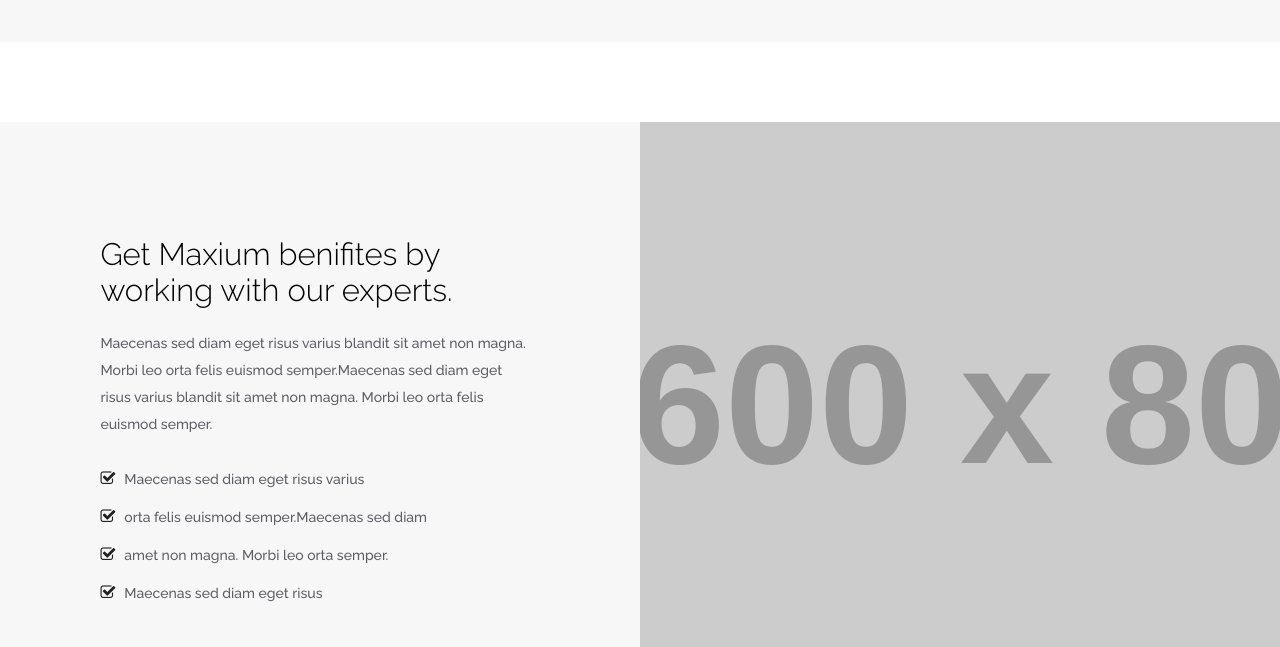
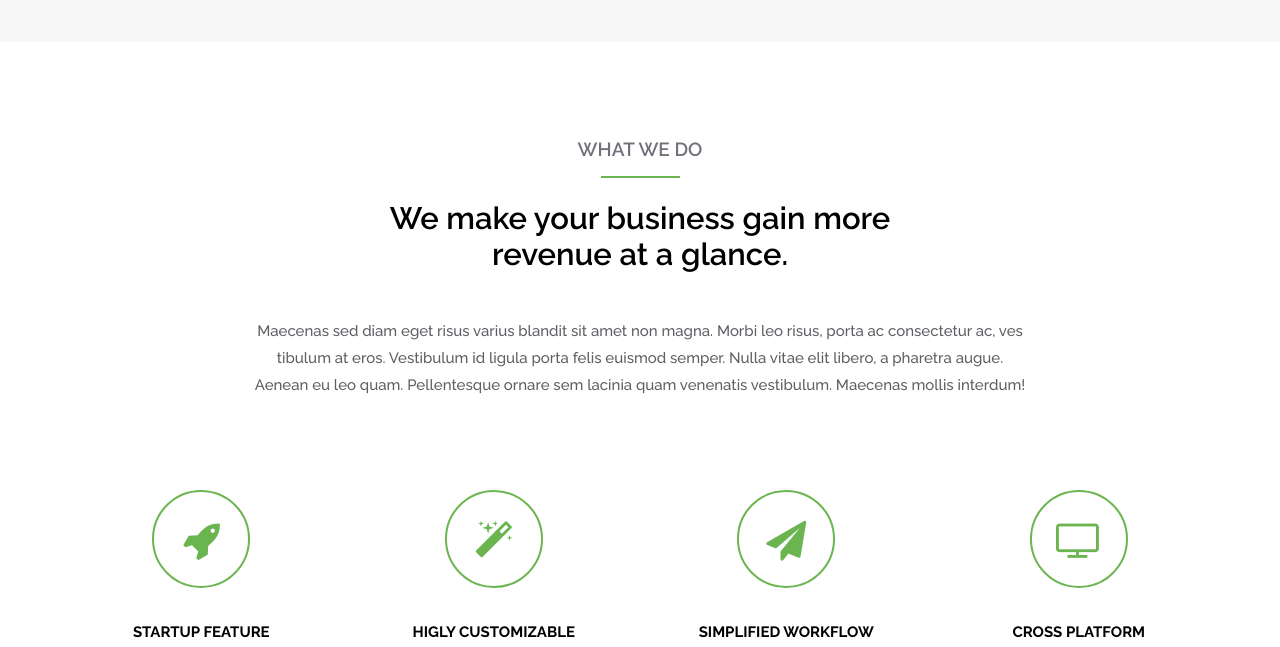
Before and after one commit to MiliberMancilla/chelingua, a plain HTML site: page index.html in a window 1280 px wide. Shown: the part 939-1586 px from the top of the page. Drawn offline with Linux system fonts and the light colour scheme; some packages are replaced by stand-ins of ours; placeholder pictures from the web are drawn by us; a script that the page names is missing.

Commit message:
Update index.html

```diff
--- a/index.html
+++ b/index.html
@@ -226,7 +226,7 @@
 
             <!-- section-one -->
 
-            <!--<section class="section-one text-center" id="section-one">
+            <section class="section-one text-center" id="section-one">
 
             	<div class="container">
 
@@ -303,7 +303,7 @@
 
                 </div>
 
-            </section> -->
+            </section>
 
             <!-- section-one -->
 
@@ -311,11 +311,11 @@
 
             <!-- section-two -->
 
-            <section class="section-two" id="section-two">
+           <!-- <section class="section-two" id="section-two">
 
 
 
-                <!-- image-content -->
+                <-- image-content
 
                 <section>
 
@@ -351,11 +351,11 @@
 
                  </section>
 
-                <!-- image-content -->
+                <!-- image-content
 
                 <div class="clearfix"></div>
 
-                 <!-- image-content -->
+                 <!-- image-content
 
                  <section>
 
@@ -381,13 +381,13 @@
 
                  </section>
 
-                <!-- image-content -->
+                <!-- image-content
 
                 <div class="clearfix"></div>
 
 
 
-                <!-- video -->
+                <!-- video
 
                 <div class="video-pan text-center">
 
@@ -395,7 +395,7 @@
 
 
 
-                    <!-- 5.0 background container autoPlay:true,  -->
+                    <!-- 5.0 background container autoPlay:true,
 
                     <div class="bg-container-youtube"></div>
 
@@ -407,11 +407,11 @@
 
                 </div>
 
-                <!-- video -->
+                <!-- video
 
 
 
-                <!--slider pan -->
+                <!--slider pan
 
                 <div class="slider-pan">
 
@@ -421,7 +421,7 @@
 
                     </header>
 
-                    <!-- carousel -->
+                    <!-- carousel
 
                     <div id="owl-demo" class="owl-carousel text-center" role="slider">
 
@@ -511,17 +511,17 @@
 
                     </div>
 
-                    <!-- carousel -->
+                    <!-- carousel
 
                 </div>
 
-                <!--slider pan -->
+                <!--slider pan
 
 
 
             </section>
 
-            <!-- section-two -->
+            <!-- section-two
 
 
 
```
